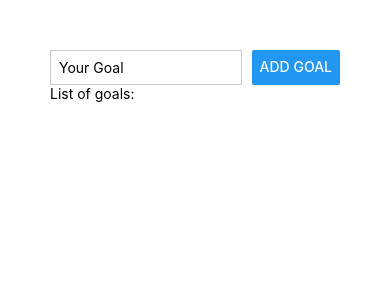
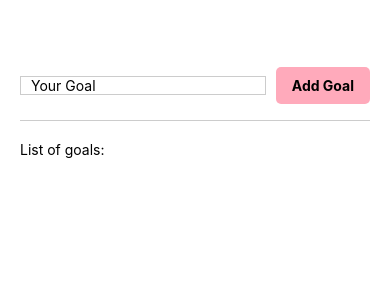
Before and after one commit to matheuskieling/GoalApp, a React Native app: screen / in a window 390 px wide. Shown: the top 300 px of the page. Built offline with nearby package versions, Linux system fonts and the light colour scheme.

Commit message:
feat: aula 4

```diff
--- a/App.js
+++ b/App.js
@@ -1,14 +1,28 @@
 import {Button, StyleSheet, Text, TextInput, View} from "react-native";
+import StyleButton from "./Components/StyleButton";
+import {useState} from "react";
 
 export default function App() {
+  const [goals, setGoals] = useState([]);
+  const [input, setInput] = useState("");
+
+  const handleAddGoal = () => {
+    if (input.trim().length > 0) {
+      setGoals([...goals, input]);
+      setInput("");
+    }
+  }
   return (
     <View style={styles.appContainer}>
       <View style={styles.inputContainer}>
-        <TextInput style={styles.textInput} placeholder='Your Goal' />
-        <Button title="Add Goal" />
+        <TextInput style={styles.textInput} placeholder='Your Goal' value={input} onChangeText={(text) => setInput(text)} />
+        <StyleButton title="Add Goal" backgroundColor={"#fab"} color={"black"} onPress={handleAddGoal} />
       </View>
-      <View>
+      <View style={styles.goalsContainer}>
         <Text>List of goals:</Text>
+        {goals.map((goal, index) => (
+          <Text key={index}>{goal}</Text>
+        ))}
       </View>
     </View>
   );
@@ -16,18 +30,26 @@ export default function App() {
 
 const styles = StyleSheet.create({
   appContainer: {
-    padding: 50,
-    width: "100%",
+    paddingTop: 50,
+    flex: 1,
+    paddingHorizontal: 20,
   },
   inputContainer: {
+    flex: 1,
     flexDirection: 'row',
-    justifyContent: 'space-between',
-    gap: 10
+    alignItems: 'center',
+    gap: 10,
+    borderBottomWidth: 1,
+    borderColor: "#ccc",
+    marginBottom: 20,
   },
   textInput: {
-    width: '80%',
+    flex: 1,
     borderWidth: 1,
     borderColor: '#ccc',
-    padding: 8,
+    paddingHorizontal: 10,
+  },
+  goalsContainer: {
+    flex: 10,
   }
 });
--- /dev/null
+++ b/Components/StyleButton.jsx
@@ -0,0 +1,25 @@
+import {Text, TouchableOpacity} from "react-native";
+
+export default function StyleButton({ onPress, height, width, title, color = "white", backgroundColor = '#2196F3' , paddingVertical = 10, paddingHorizontal = 16 }) {
+  return (
+    <TouchableOpacity
+      onPress={onPress}
+      style={{
+        height: height,
+        width: width,
+        backgroundColor: backgroundColor,
+        paddingVertical: paddingVertical,
+        paddingHorizontal: paddingHorizontal,
+        borderRadius: 5,
+        alignItems: 'center',
+        justifyContent: 'center',
+        border: 'none',
+        cursor: 'pointer',
+      }}
+    >
+      <Text style={{ color: color, textAlign: 'center', fontWeight: 'bold' }}>
+        {title}
+      </Text>
+    </TouchableOpacity>
+  );
+}
```
